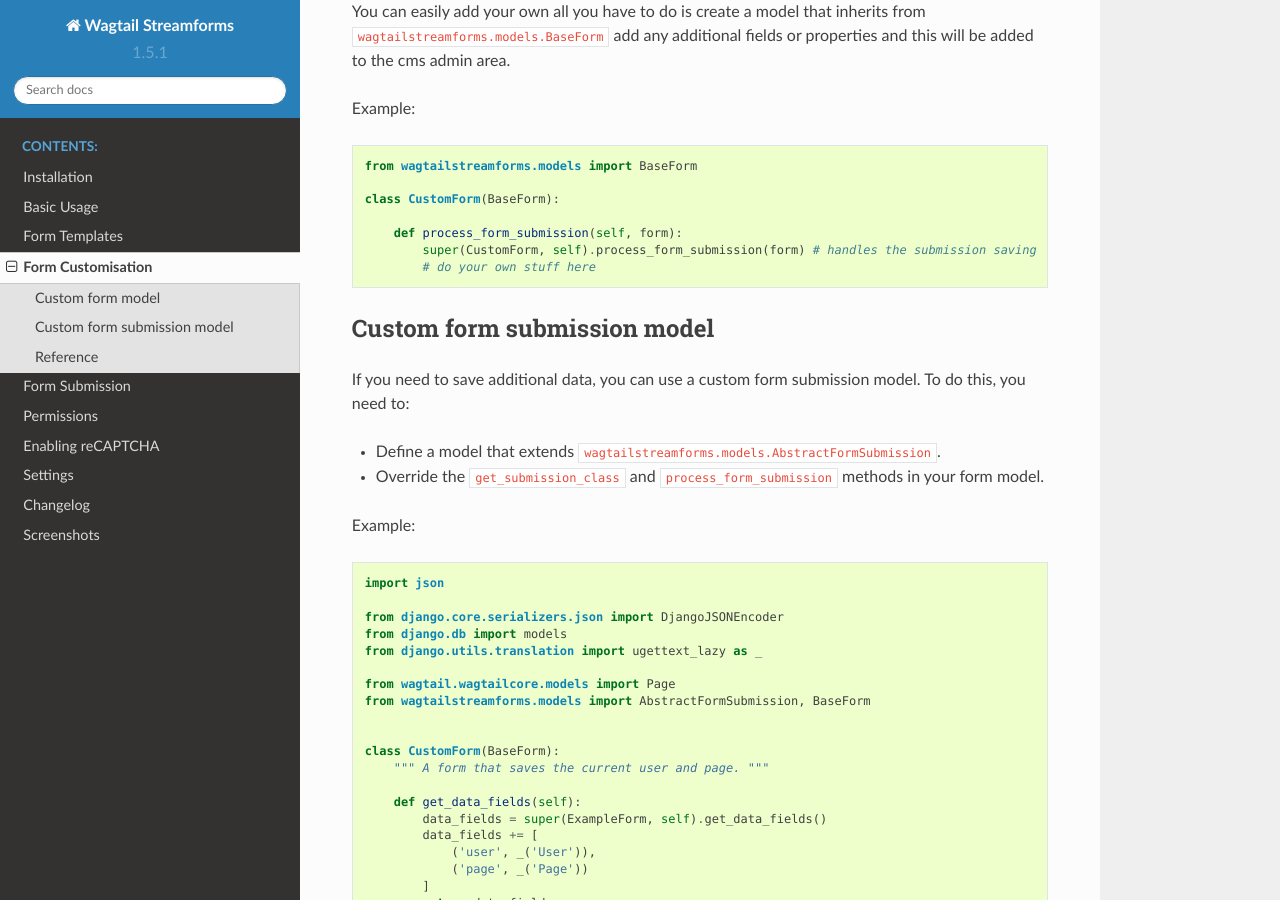
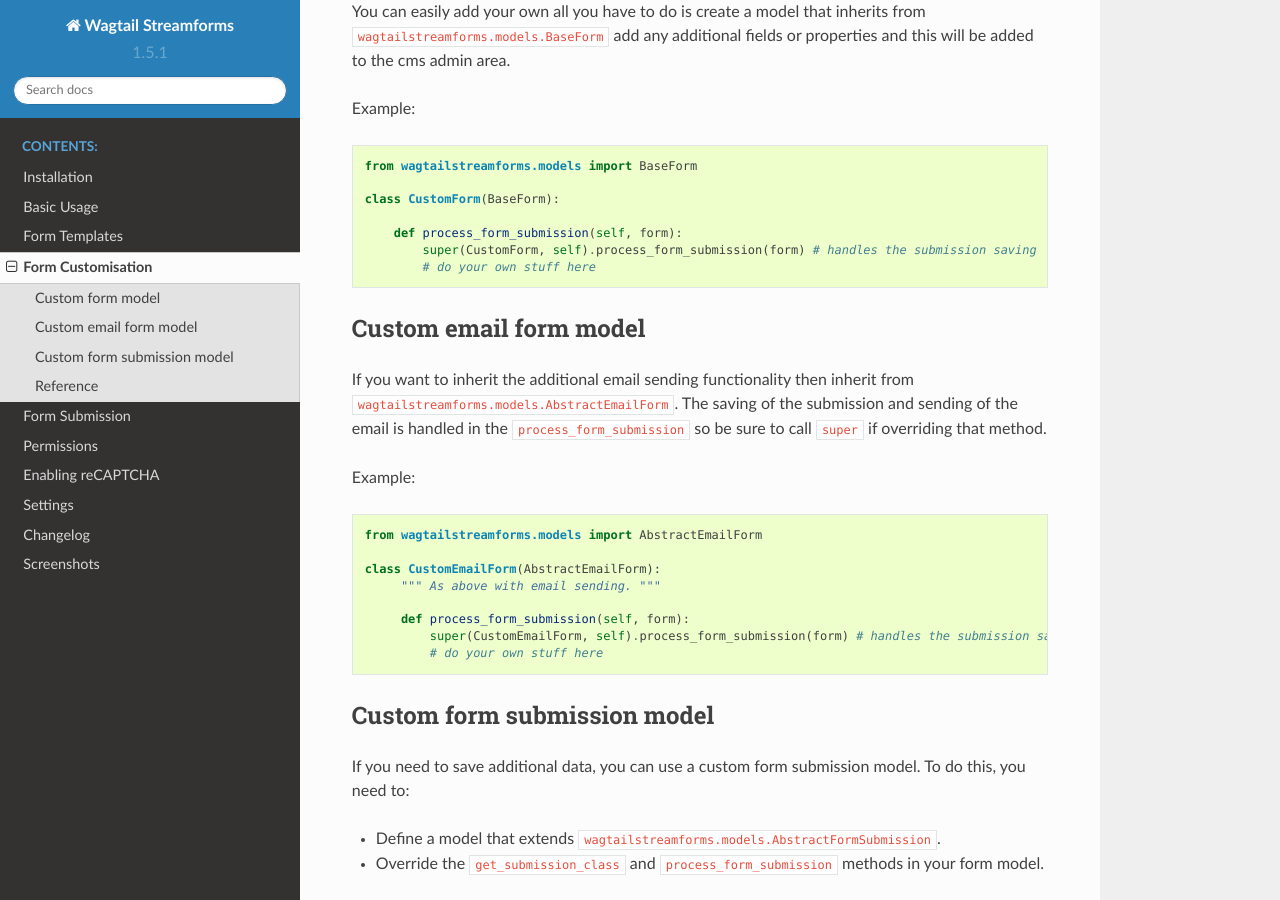
Before and after one commit to labd/wagtailstreamforms, a Sphinx documentation site: the page built from docs/forms.rst, in a window 1280 px wide and 900 px high, scrolled down 288 px. Built offline with Sphinx 7.4.7 and the Read the Docs theme 2.0.0, drawn with Linux system fonts in a browser that asks for light colours.

Commit message:
updated docs

```diff
--- a/docs/forms.rst
+++ b/docs/forms.rst
@@ -23,6 +23,26 @@
         def process_form_submission(self, form):
             super(CustomForm, self).process_form_submission(form) # handles the submission saving
             # do your own stuff here
+
+Custom email form model
+-----------------------
+
+If you want to inherit the additional email sending functionality then inherit from
+``wagtailstreamforms.models.AbstractEmailForm``. The saving of the submission and sending of the email
+is handled in the ``process_form_submission`` so be sure to call ``super`` if overriding that method.
+
+Example:
+
+.. code-block:: python
+
+    from wagtailstreamforms.models import AbstractEmailForm
+
+    class CustomEmailForm(AbstractEmailForm):
+         """ As above with email sending. """
+
+         def process_form_submission(self, form):
+             super(CustomEmailForm, self).process_form_submission(form) # handles the submission saving and emailing
+             # do your own stuff here
 
 Custom form submission model
 ----------------------------
@@ -96,14 +116,10 @@
 .. autoclass:: wagtailstreamforms.models.BaseForm
    :members:
 
-.. autoclass:: wagtailstreamforms.models.BasicForm
+
+.. autoclass:: wagtailstreamforms.models.AbstractEmailForm
    :members:
 
-.. autoclass:: wagtailstreamforms.models.EmailForm
-   :members:
 
 .. autoclass:: wagtailstreamforms.models.AbstractFormSubmission
    :members:
-
-.. autoclass:: wagtailstreamforms.models.FormSubmission
-   :members:
```
